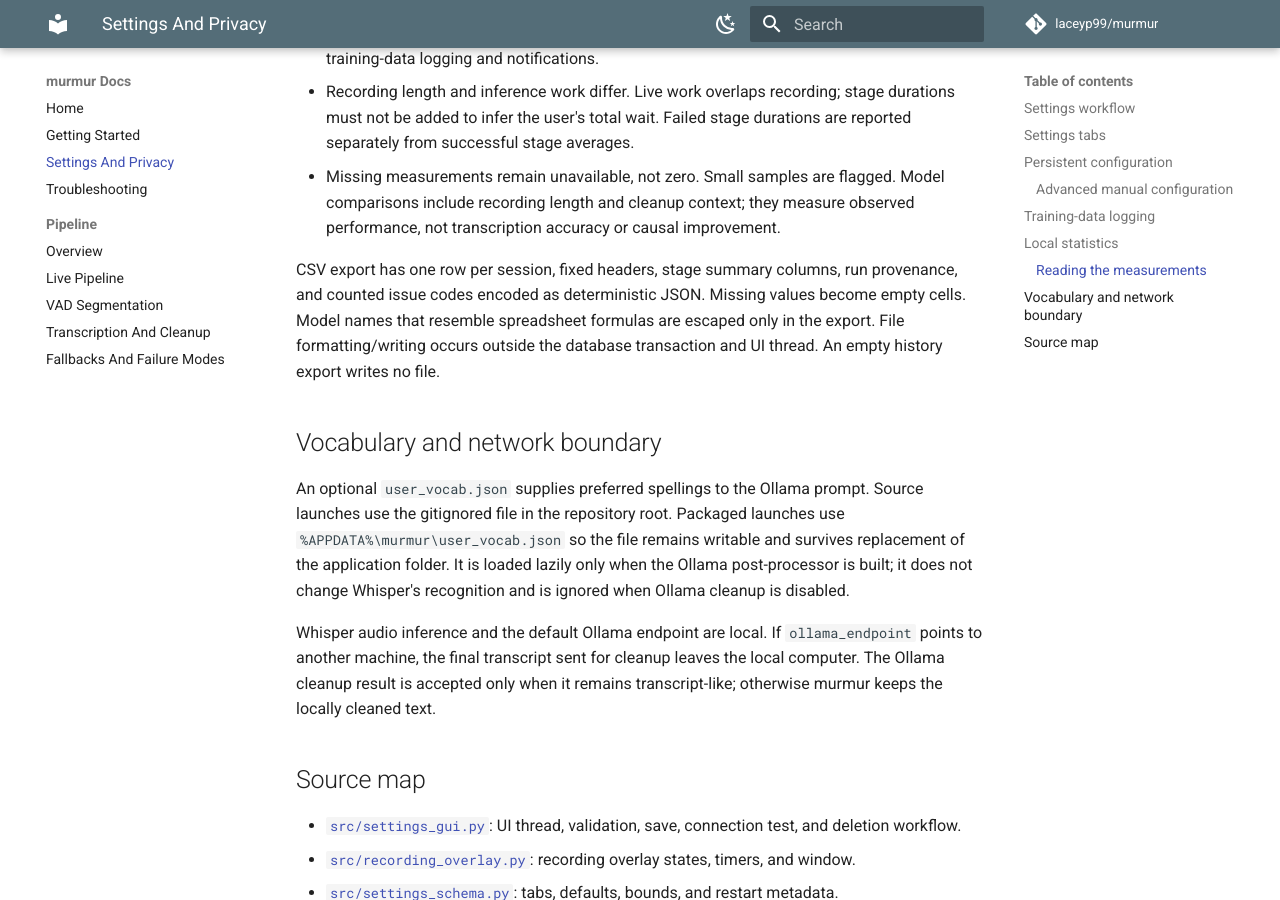
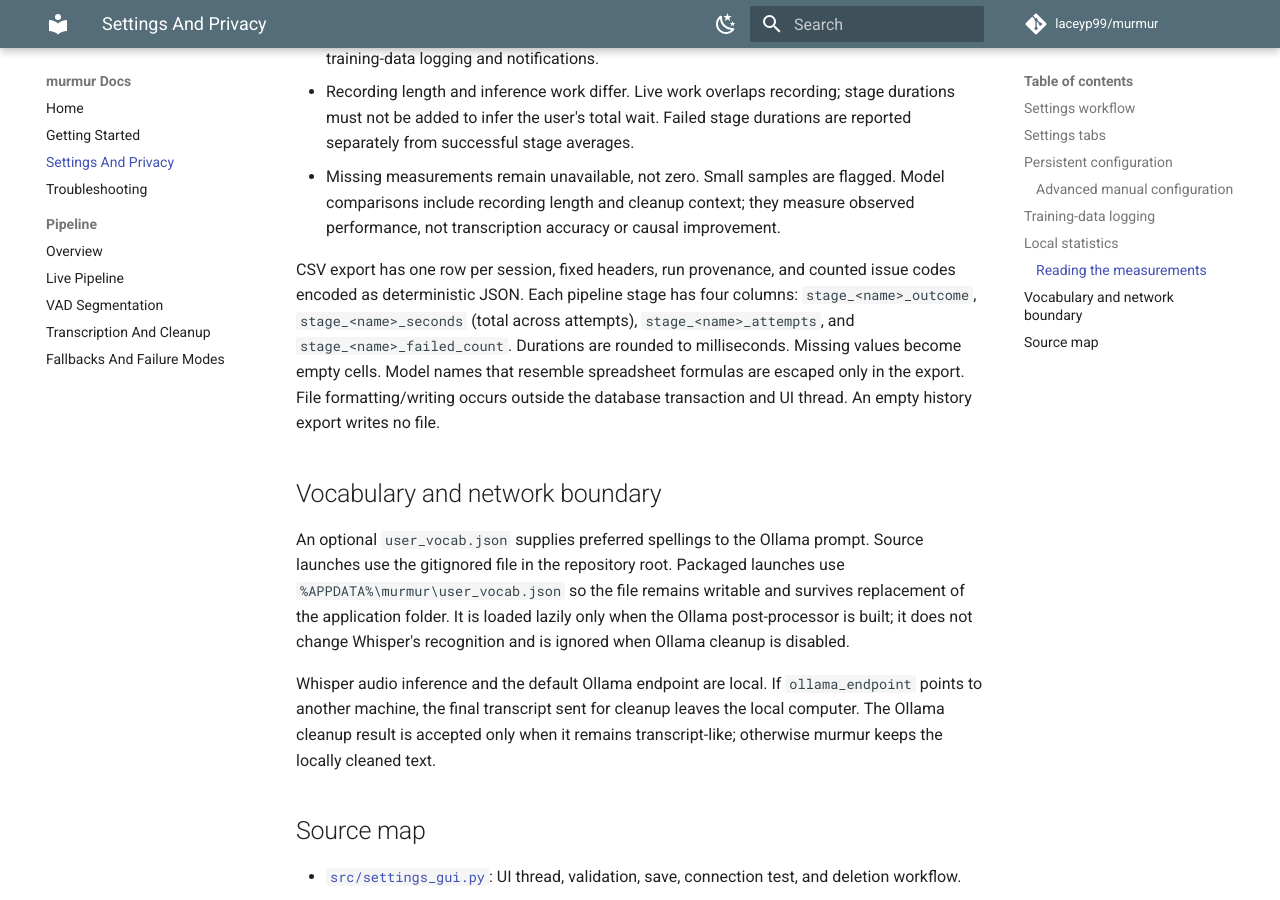
Before and after one commit to laceyp99/murmur, an MkDocs documentation site: the page built from docs/settings-and-privacy.md, in a window 1280 px wide and 900 px high, scrolled down 6593 px. Built offline with MkDocs 1.6.1 and Material for MkDocs 9.7.7, drawn with Linux system fonts in a browser that asks for light colours; comment, search, counter and statistics services are not loaded.

Commit message:
fix(stats): trim csv export to four columns per stage
Each stage exported eight columns, several of them duplicates, which
made the CSV hard to read. Keep outcome, total seconds, attempts, and
failed count per stage (84 to 52 columns) and round durations to
milliseconds.

Co-Authored-By: Claude Opus 5.5 <noreply@anthropic.com>

```diff
--- a/docs/settings-and-privacy.md
+++ b/docs/settings-and-privacy.md
@@ -282,9 +282,11 @@ sessions are reconciled.
   Model comparisons include recording length and cleanup context; they measure
   observed performance, not transcription accuracy or causal improvement.
 
-CSV export has one row per session, fixed headers, stage summary columns, run
-provenance, and counted issue codes encoded as deterministic JSON. Missing
-values become empty cells. Model names that resemble spreadsheet formulas are
+CSV export has one row per session, fixed headers, run provenance, and counted
+issue codes encoded as deterministic JSON. Each pipeline stage has four
+columns: `stage_<name>_outcome`, `stage_<name>_seconds` (total across
+attempts), `stage_<name>_attempts`, and `stage_<name>_failed_count`. Durations
+are rounded to milliseconds. Missing values become empty cells. Model names that resemble spreadsheet formulas are
 escaped only in the export. File formatting/writing occurs outside the database
 transaction and UI thread. An empty history export writes no file.
 
```
Also changed, not shown: 2 other files.
